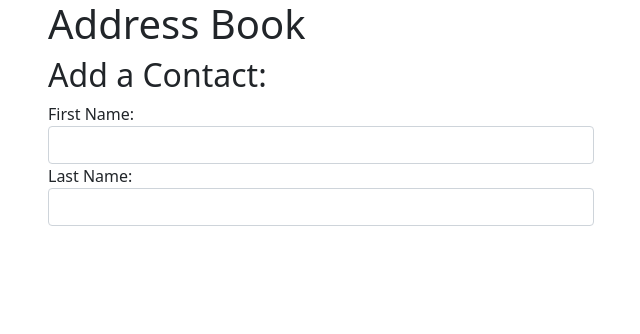
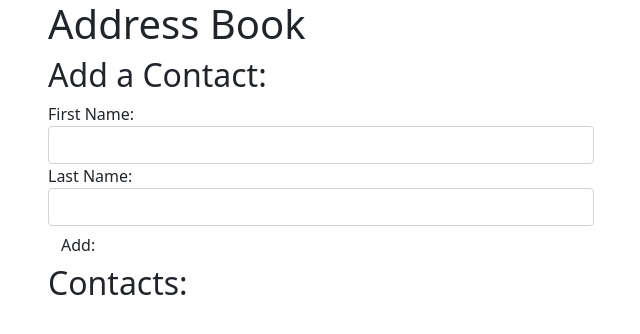
Before and after one commit to WambuiMbugua/addressbook, a plain HTML site: page index.html in a window 1280 px wide. Shown: the whole page, without its empty margins (34-674 px from the left). Drawn offline with nearby package versions, Linux system fonts and the light colour scheme.

Commit message:
create an empty ul with the id contacts where each new contact will be appended.

```diff
--- a/index.html
+++ b/index.html
@@ -35,7 +35,10 @@
               <label for="new-last-name">Last Name: </label>
               <input type="text" class="form-control" id="new-last-name" />
             </div>
+            <button class="btn" type="submit">Add:</button>
           </form>
+          <h2>Contacts:</h2>
+          <ul id="contacts"></ul>
         </div>
       </div>
     </div>
```
